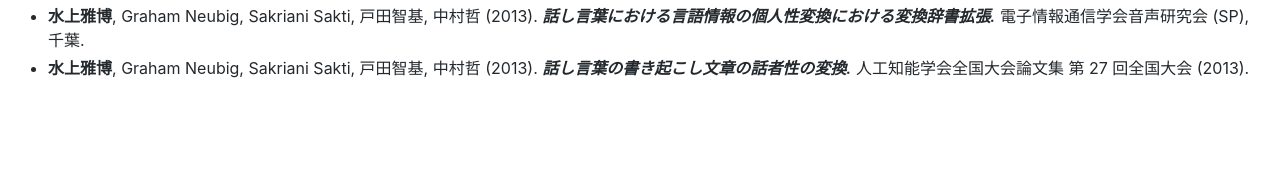
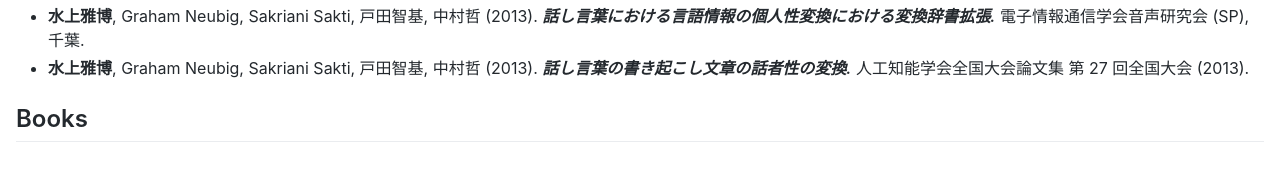
Before and after one commit to masahiro-mi/masahiro-mi.github.io, a Jekyll site: the page built from publication.md, in a window 1280 px wide and 900 px high, scrolled down 2721 px. Shown: the part 726-897 px from the top of the window. Built offline with Jekyll 4.4.1, drawn with Linux system fonts in a browser that asks for light colours; comment, search, counter and statistics services are not loaded; before the commit the page ends 3559 px from its top, so only the background shows below that.

Commit message:
Update publication.md

```diff
--- a/publication.md
+++ b/publication.md
@@ -85,3 +85,5 @@ title: "Publications"
 - Graham Neubig, Shinsuke Mori, **Masahiro Mizukami** (2013). ***A Framework and Tool for Collaborative Extraction of Reliable Information.*** the Workshop on Language Processing and Crisis Information 2013.
 - **水上雅博**, Graham Neubig, Sakriani Sakti, 戸田智基, 中村哲 (2013). ***話し言葉における言語情報の個人性変換における変換辞書拡張.*** 電子情報通信学会音声研究会 (SP), 千葉.
 - **水上雅博**, Graham Neubig, Sakriani Sakti, 戸田智基, 中村哲 (2013). ***話し言葉の書き起こし文章の話者性の変換.*** 人工知能学会全国大会論文集 第 27 回全国大会 (2013).
+
+## Books
```
